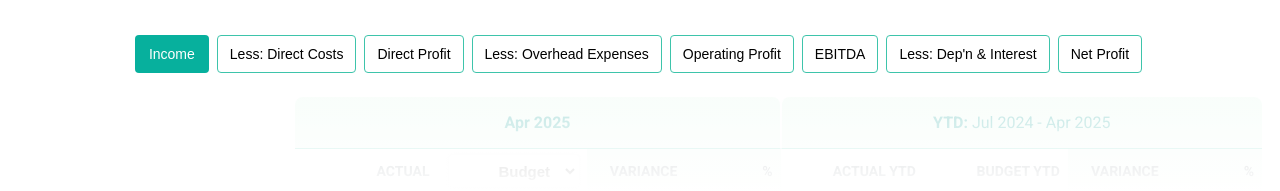
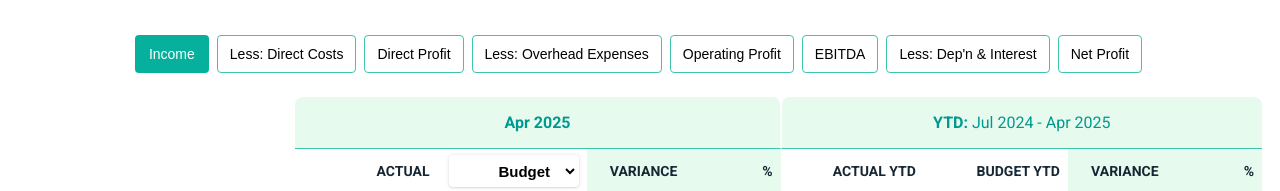
Before and after one commit to LBPosterity/Magnifi, a plain HTML site: page profit-loss-view/index-highlight-section.html in a window 1280 px wide. Shown: the top 191 px of the page. Drawn offline with nearby package versions, Linux system fonts and the light colour scheme; files that its build step writes are made by us from their sources; a script that the page names is missing.

Commit message:
table header fix

```diff
--- a/profit-loss-view/index-highlight-section.html
+++ b/profit-loss-view/index-highlight-section.html
@@ -38,6 +38,15 @@
             opacity: 0.5; /* example style for highlighted rows */
             position: relative; /* ensure the pseudo-element is positioned relative to the row */
             pointer-events: none; /* prevent interaction with non-highlighted rows */
+        }
+
+        /* keep the column headings visible while highlighting: stack them above the fade overlays (z-index 999),
+           and exempt them from the dimming and click-blocking applied to every other row */
+        .highlightActive thead tr
+        {
+            opacity: 1;
+            z-index: 1000;
+            pointer-events: auto;
         }
 
         /* demo buttons above the table */
```
